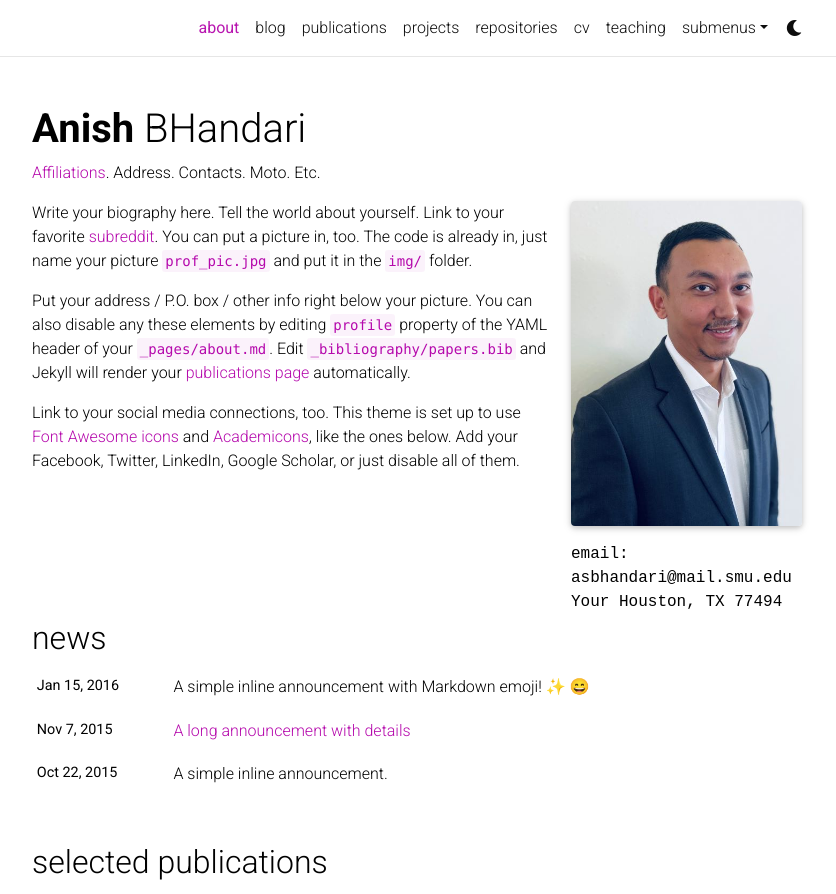
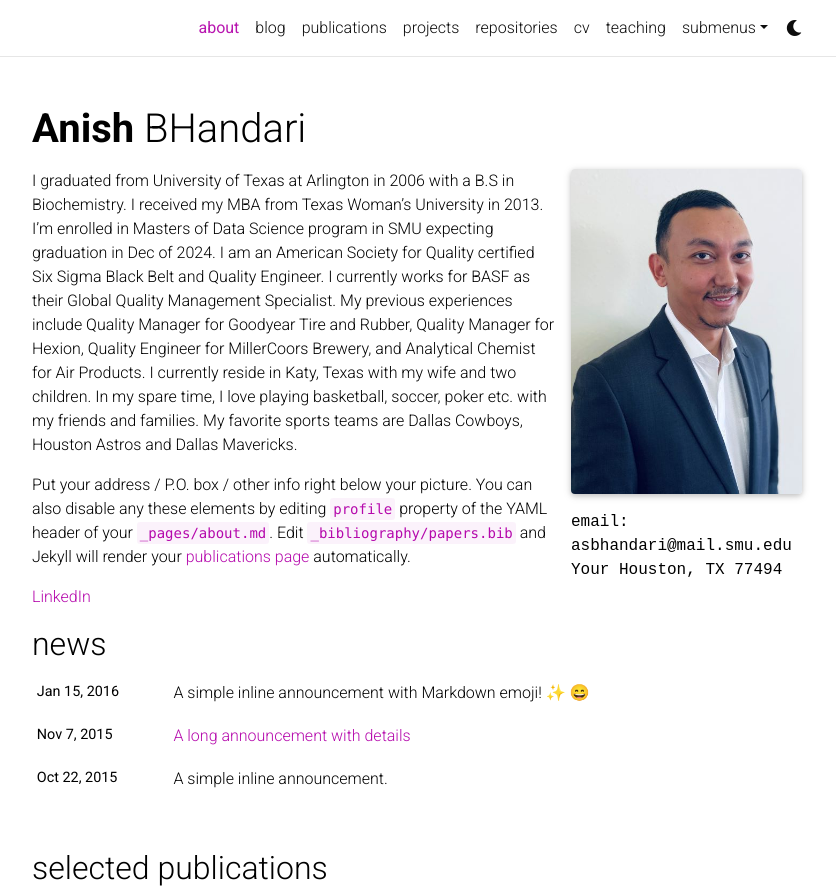
Before and after one commit to bhandarianish/bhandarianish.github.io, a Jekyll site: the page built from _pages/about.md, in a window 1280 px wide and 1189 px high, cut to the strip 0-894 px from the top of the window. Shown: the whole strip, without its empty margins (223-1059 px from the left). Built offline with Jekyll 4.4.1, drawn with Linux system fonts in a browser that asks for light colours; full-size pictures stand in for the smaller copies a plugin makes; emoji names are drawn with the system emoji font; comment, search, counter and statistics services are not loaded; a style sheet for code colours, icons or effects is not loaded.

Commit message:
Update about.md

```diff
--- a/_pages/about.md
+++ b/_pages/about.md
@@ -2,7 +2,7 @@
 layout: about
 title: about
 permalink: /
-subtitle: <a href='#'>Affiliations</a>. Address. Contacts. Moto. Etc.
+subtitle: <a href='#'></a>
 
 profile:
   align: right
@@ -17,8 +17,9 @@ selected_papers: true # includes a list of papers marked as "selected={true}"
 social: true  # includes social icons at the bottom of the page
 ---
 
-Write your biography here. Tell the world about yourself. Link to your favorite [subreddit](http://reddit.com). You can put a picture in, too. The code is already in, just name your picture `prof_pic.jpg` and put it in the `img/` folder.
+I graduated from University of Texas at Arlington in 2006 with a B.S in Biochemistry. I received my MBA from Texas Woman's University in 2013. I'm enrolled in Masters of Data Science program in SMU expecting graduation in Dec of 2024. I am an American Society for Quality certified Six Sigma Black Belt and Quality Engineer. I currently works for BASF as their Global Quality Management Specialist. My previous experiences include Quality Manager for Goodyear Tire and Rubber, Quality Manager for Hexion, Quality Engineer for MillerCoors Brewery, and Analytical Chemist for Air Products.
+I currently reside in Katy, Texas with my wife and two children. In my spare time, I love playing basketball, soccer, poker etc. with my friends and families. My favorite sports teams are Dallas Cowboys, Houston Astros and Dallas Mavericks.
 
 Put your address / P.O. box / other info right below your picture. You can also disable any these elements by editing `profile` property of the YAML header of your `_pages/about.md`. Edit `_bibliography/papers.bib` and Jekyll will render your [publications page](/al-folio/publications/) automatically.
 
-Link to your social media connections, too. This theme is set up to use [Font Awesome icons](http://fortawesome.github.io/Font-Awesome/) and [Academicons](https://jpswalsh.github.io/academicons/), like the ones below. Add your Facebook, Twitter, LinkedIn, Google Scholar, or just disable all of them.
+ [LinkedIn](https://www.linkedin.com/in/anish-bhandari-4113b136/)
```
